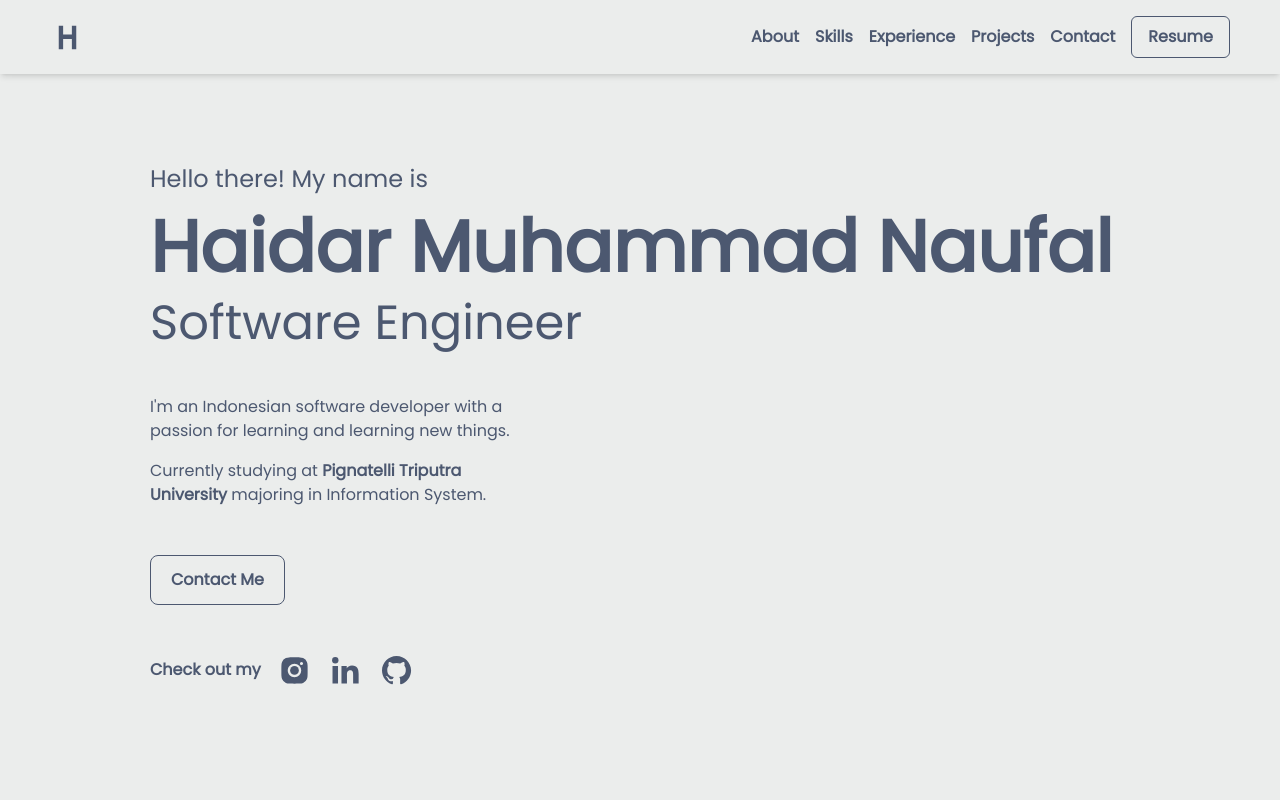
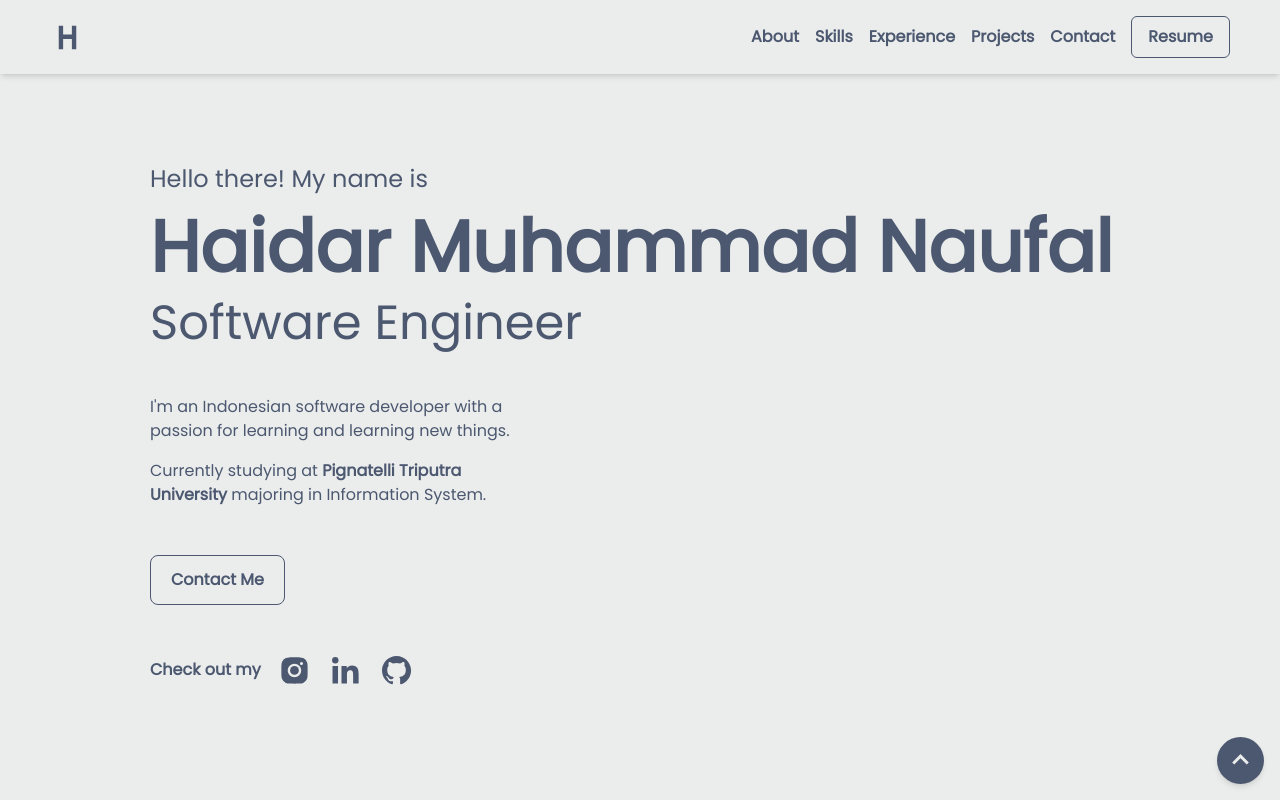
Before and after one commit to HaidarMN/HaidarMN.github.io, a Vue app: page / in a window 1280 px wide. Shown: the top 800 px of the page. Built offline with nearby package versions, Linux system fonts and the light colour scheme.

Commit message:
add scroll to top

```diff
--- a/src/App.vue
+++ b/src/App.vue
@@ -8,6 +8,9 @@
     <Project id="projects" />
     <Contact id="contact" />
     <Footer />
+    <button @click="scrollToTop" class="fixed bottom-4 right-4 p-1.5 rounded-full bg-[#4C5870] shadow-md">
+      <img src="./assets/icons/chevron-up.svg">
+    </button>
   </div>
 </template>
 
@@ -31,6 +34,18 @@ export default {
     Project,
     Contact,
     Footer,
+  },
+
+  data() {
+    return {
+      sosmed: false
+    }
+  },
+
+  methods: {
+    scrollToTop() {
+      window.scrollTo(0, 0)
+    }
   }
 }
 </script>
```
Also changed, not shown: src/assets/icons/chevron-up.svg (added), 2 other files (tests, documents, lock files or other folders).
